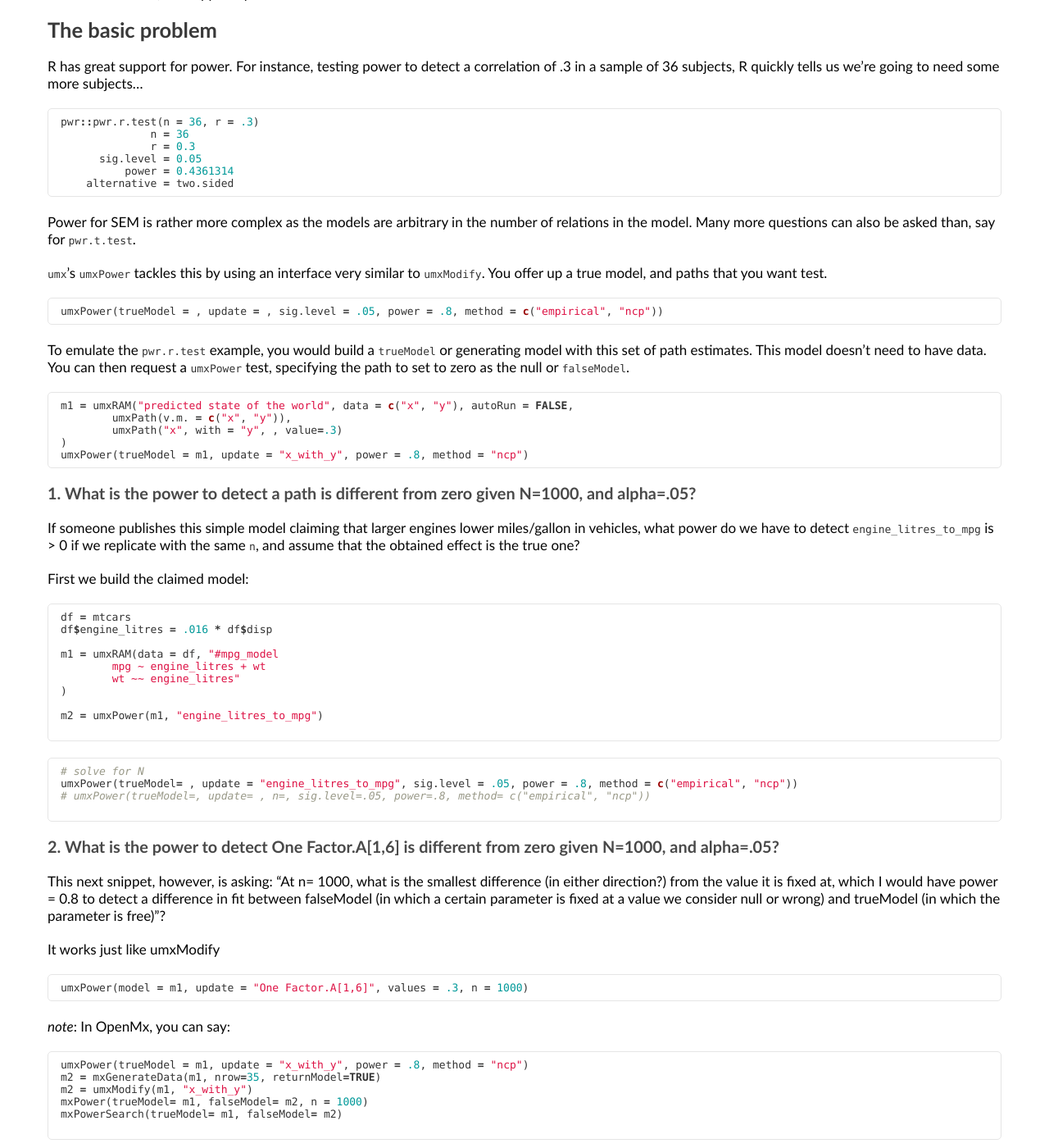
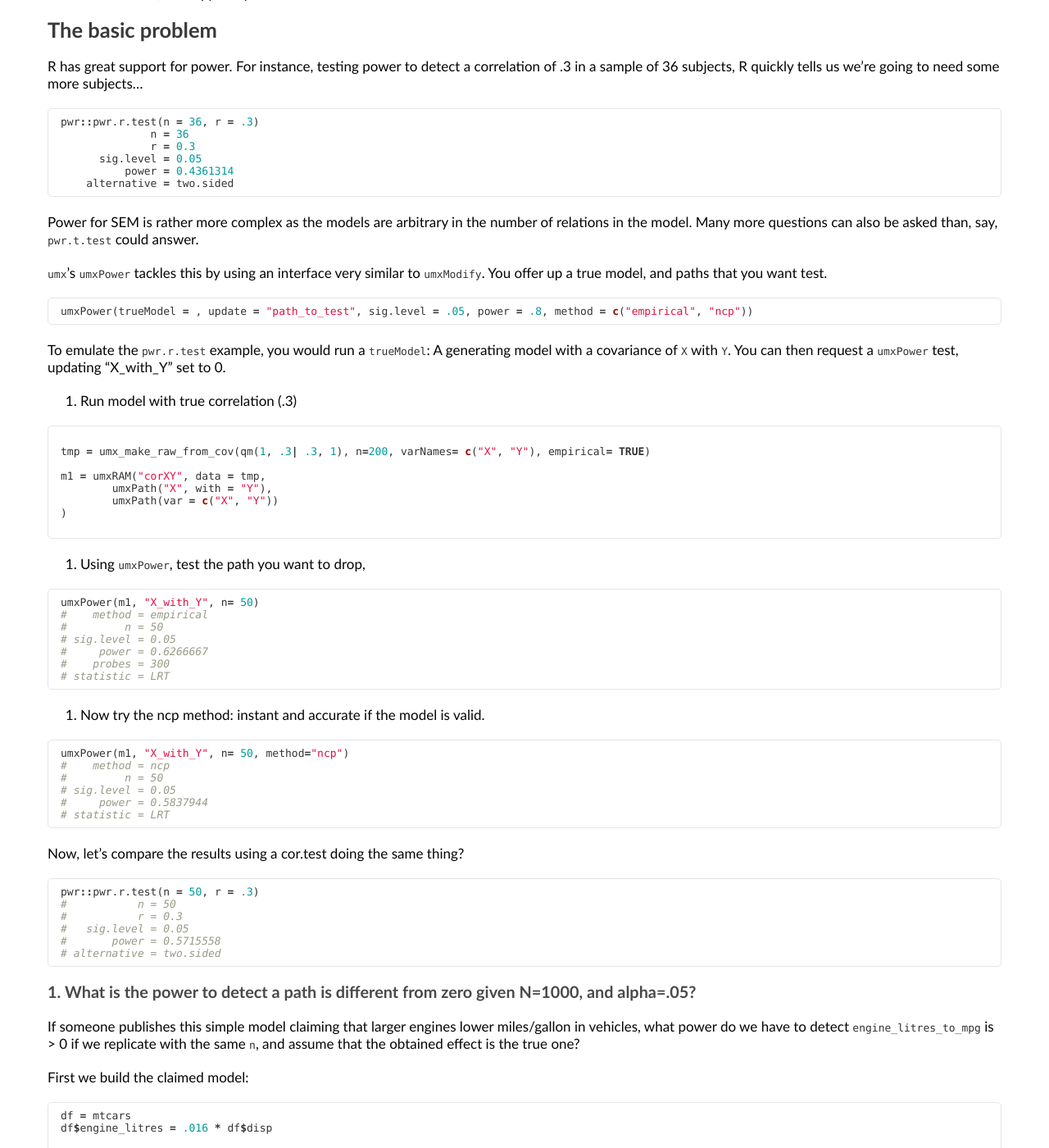
Before and after one commit to tbates/tbates.github.io, a Jekyll site: the page built from _posts/1950-08-10-practical-power.markdown, in a window 1280 px wide and 1400 px high, scrolled down 462 px. Shown: the whole window at 82% size. Built offline with Jekyll 4.4.1, drawn with Linux system fonts in a browser that asks for light colours; some of the changed text lies outside the part shown.

Commit message:
umxPower

````diff
--- a/_posts/1950-08-10-practical-power.markdown
+++ b/_posts/1950-08-10-practical-power.markdown
@@ -34,23 +34,63 @@ pwr::pwr.r.test(n = 36, r = .3)
     alternative = two.sided
 ```
 
-Power for SEM is rather more complex as the models are arbitrary in the number of relations in the model. Many more questions can also be asked than, say for `pwr.t.test`.
+Power for SEM is rather more complex as the models are arbitrary in the number of relations in the model. Many more questions can also be asked than, say, `pwr.t.test` could answer.
 
 `umx`'s `umxPower` tackles this by using an interface very similar to `umxModify`. You offer up a true model, and paths that you want test.
 
 ```R
-umxPower(trueModel = , update = , sig.level = .05, power = .8, method = c("empirical", "ncp"))
+umxPower(trueModel = , update = "path_to_test", sig.level = .05, power = .8, method = c("empirical", "ncp"))
 ```
 
-To emulate the `pwr.r.test` example, you would build a `trueModel` or generating model with this set of path estimates. This model doesn't need to have data. You can then request a `umxPower` test, specifying the path to set to zero as the null or `falseModel`.
+To emulate the `pwr.r.test` example, you would run a `trueModel`: A generating model with a covariance of `X` with `Y`.
+You can then request a `umxPower` test, updating "X_with_Y" set to 0.
 
 
+1. Run model with true correlation (.3)
+
 ```R
-m1 = umxRAM("predicted state of the world", data = c("x", "y"), autoRun = FALSE,
-	umxPath(v.m. = c("x", "y")),
-	umxPath("x", with = "y", , value=.3)
+
+tmp = umx_make_raw_from_cov(qm(1, .3| .3, 1), n=200, varNames= c("X", "Y"), empirical= TRUE)
+
+m1 = umxRAM("corXY", data = tmp,
+	umxPath("X", with = "Y"),
+	umxPath(var = c("X", "Y"))
 )
-umxPower(trueModel = m1, update = "x_with_y", power = .8, method = "ncp")
+
+```
+
+2. Using `umxPower`, test the path you want to drop,
+
+```R
+umxPower(m1, "X_with_Y", n= 50)
+#    method = empirical
+#         n = 50
+# sig.level = 0.05
+#     power = 0.6266667
+#    probes = 300
+# statistic = LRT
+```
+
+3. Now try the ncp method: instant and accurate if the model is valid.
+
+```R
+umxPower(m1, "X_with_Y", n= 50, method="ncp")
+#    method = ncp
+#         n = 50
+# sig.level = 0.05
+#     power = 0.5837944
+# statistic = LRT
+```
+
+Now, let's compare the results using a cor.test doing the same thing?
+
+```R
+pwr::pwr.r.test(n = 50, r = .3)
+#           n = 50
+#           r = 0.3
+#   sig.level = 0.05
+#       power = 0.5715558
+# alternative = two.sided
 ```
 
 ### 1. What is the power to detect a path is different from zero given N=1000, and alpha=.05?
@@ -68,35 +108,30 @@ m1 = umxRAM(data = df, "#mpg_model
 	wt ~~ engine_litres"
 )
 
-m2 = umxPower(m1, "engine_litres_to_mpg")
+umxPower(m1, "engine_litres_to_mpg", n= 30)
+
+   method = empirical
+        n = 30
+    power = 0.46
+   probes = 300
+sig.level = 0.05
+statistic = LRT
 
 ```
 
+Now let's solve for N to give us 80% power.
+
 ```r
-# solve for N
-umxPower(trueModel= , update = "engine_litres_to_mpg", sig.level = .05, power = .8, method = c("empirical", "ncp"))
-# umxPower(trueModel=, update= , n=, sig.level=.05, power=.8, method= c("empirical", "ncp"))
+umxPower(m1, update = "engine_litres_to_mpg", power = .8, method = "ncp")
+
+####################
+# Estimating n #
+####################
+
+   method = ncp
+        n = 68
+    power = 0.8
+sig.level = 0.05
+statistic = LRT
 
 ```
-
-### 2. What is the power to detect One Factor.A[1,6] is different from zero given N=1000, and alpha=.05?
-
-This next snippet, however, is asking:
-    “At n= 1000, what is the smallest difference (in either direction?) from the value it is fixed at, which I would have power = 0.8 to detect a difference in fit between falseModel (in which a certain parameter is fixed at a value we consider null or wrong) and trueModel (in which the parameter is free)”?
-
-It works just like umxModify
-
-```r
-umxPower(model = m1, update = "One Factor.A[1,6]", values = .3, n = 1000)
-```
-
-*note*: In OpenMx, you can say:
-
-```r
-umxPower(trueModel = m1, update = "x_with_y", power = .8, method = "ncp")
-m2 = mxGenerateData(m1, nrow=35, returnModel=TRUE)
-m2 = umxModify(m1, "x_with_y")
-mxPower(trueModel= m1, falseModel= m2, n = 1000)
-mxPowerSearch(trueModel= m1, falseModel= m2)
-
-```
````
